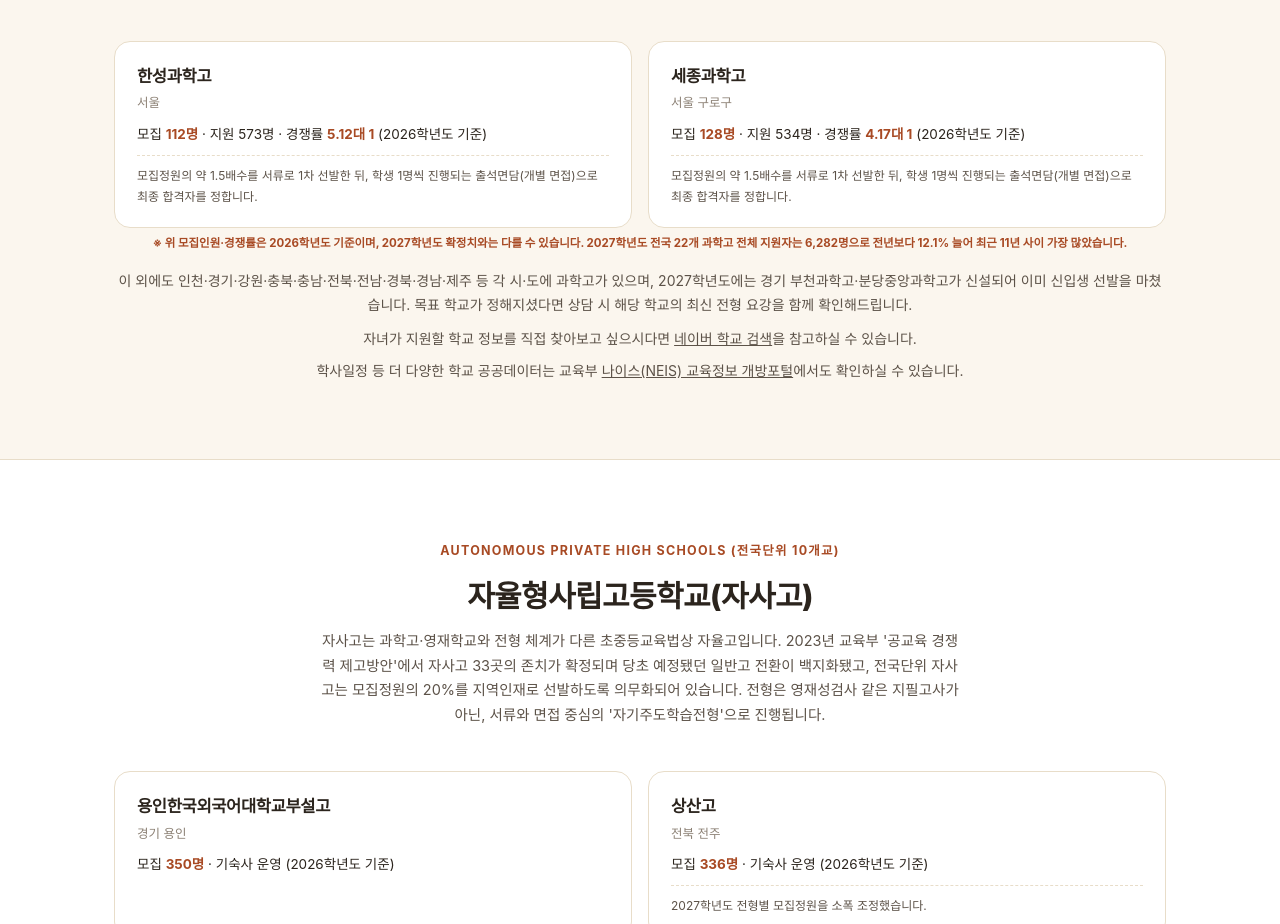
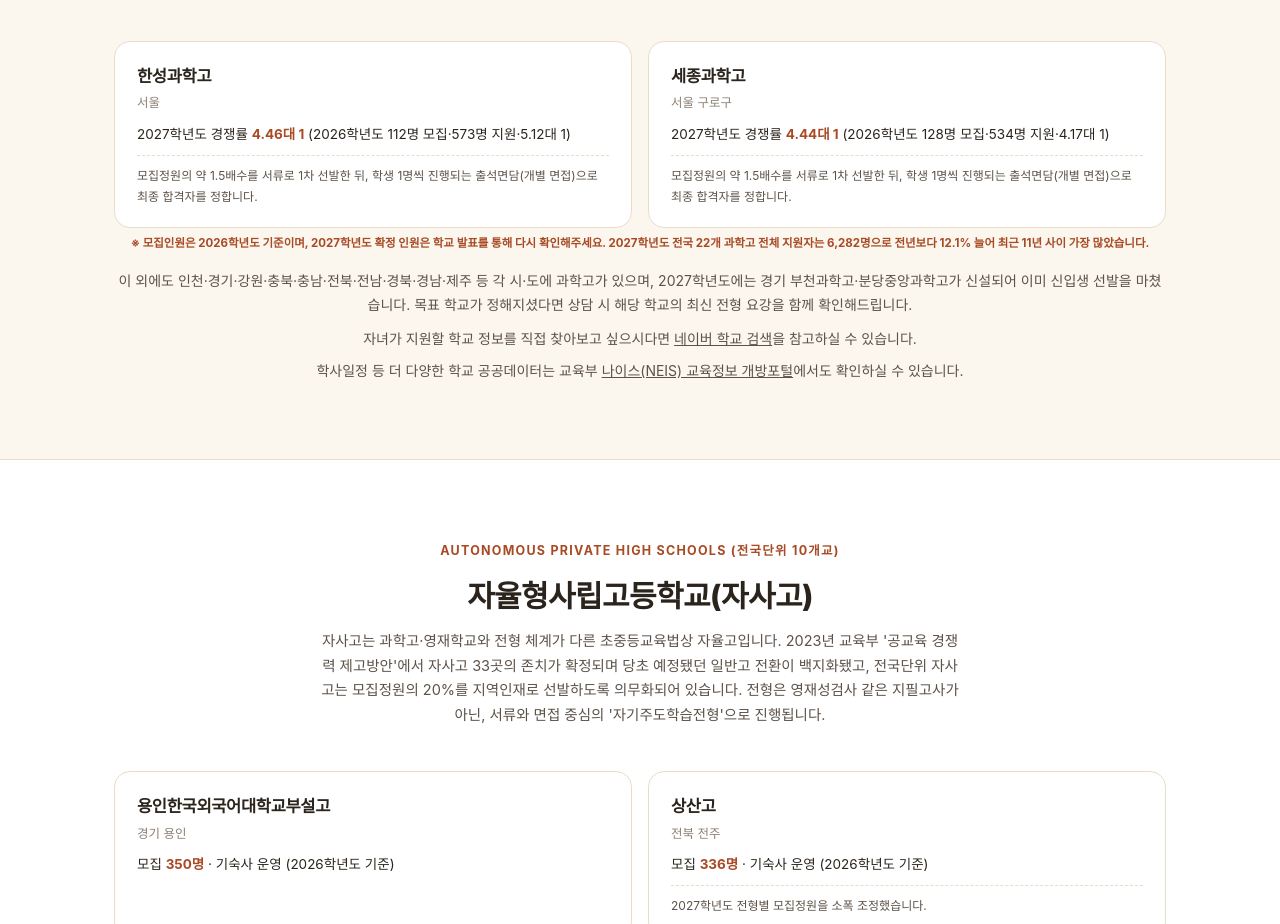
Before and after one commit to hasa080525-ctrl/one-ssam, a plain HTML site: page schools.html in a window 1280 px wide. Shown: the part 1746-2670 px from the top of the page. Drawn offline with Linux system fonts and the light colour scheme; a web font is replaced by a local one.

Commit message:
한성과학고·세종과학고 2027학년도 실제 경쟁률 반영
Co-Authored-By: Claude Sonnet 5 <noreply@anthropic.com>

```diff
--- a/schools.html
+++ b/schools.html
@@ -156,16 +156,16 @@
     <div class="school-grid">
       <div class="school-card">
         <h3>한성과학고</h3><div class="school-region">서울</div>
-        <div class="school-stat">모집 <b>112명</b> · 지원 573명 · 경쟁률 <b>5.12대 1</b> (2026학년도 기준)</div>
+        <div class="school-stat">2027학년도 경쟁률 <b>4.46대 1</b> (2026학년도 112명 모집·573명 지원·5.12대 1)</div>
         <div class="school-schedule">모집정원의 약 1.5배수를 서류로 1차 선발한 뒤, 학생 1명씩 진행되는 출석면담(개별 면접)으로 최종 합격자를 정합니다.</div>
       </div>
       <div class="school-card">
         <h3>세종과학고</h3><div class="school-region">서울 구로구</div>
-        <div class="school-stat">모집 <b>128명</b> · 지원 534명 · 경쟁률 <b>4.17대 1</b> (2026학년도 기준)</div>
+        <div class="school-stat">2027학년도 경쟁률 <b>4.44대 1</b> (2026학년도 128명 모집·534명 지원·4.17대 1)</div>
         <div class="school-schedule">모집정원의 약 1.5배수를 서류로 1차 선발한 뒤, 학생 1명씩 진행되는 출석면담(개별 면접)으로 최종 합격자를 정합니다.</div>
       </div>
     </div>
-    <p class="school-note" style="text-align:center;">※ 위 모집인원·경쟁률은 2026학년도 기준이며, 2027학년도 확정치와는 다를 수 있습니다. 2027학년도 전국 22개 과학고 전체 지원자는 6,282명으로 전년보다 12.1% 늘어 최근 11년 사이 가장 많았습니다.</p>
+    <p class="school-note" style="text-align:center;">※ 모집인원은 2026학년도 기준이며, 2027학년도 확정 인원은 학교 발표를 통해 다시 확인해주세요. 2027학년도 전국 22개 과학고 전체 지원자는 6,282명으로 전년보다 12.1% 늘어 최근 11년 사이 가장 많았습니다.</p>
     <p style="text-align:center; margin-top:16px; font-size:14px; color:var(--slate,#555);">이 외에도 인천·경기·강원·충북·충남·전북·전남·경북·경남·제주 등 각 시·도에 과학고가 있으며, 2027학년도에는 경기 부천과학고·분당중앙과학고가 신설되어 이미 신입생 선발을 마쳤습니다. 목표 학교가 정해지셨다면 상담 시 해당 학교의 최신 전형 요강을 함께 확인해드립니다.</p>
     <p style="text-align:center; margin-top:10px; font-size:14px; color:var(--slate,#555);">자녀가 지원할 학교 정보를 직접 찾아보고 싶으시다면 <a href="https://edu.naver.com/school-search?level=high" target="_blank" rel="noopener" style="text-decoration:underline;">네이버 학교 검색</a>을 참고하실 수 있습니다.</p>
     <p style="text-align:center; margin-top:8px; font-size:14px; color:var(--slate,#555);">학사일정 등 더 다양한 학교 공공데이터는 교육부 <a href="https://open.neis.go.kr/portal/mainPage.do" target="_blank" rel="noopener" style="text-decoration:underline;">나이스(NEIS) 교육정보 개방포털</a>에서도 확인하실 수 있습니다.</p>
```
